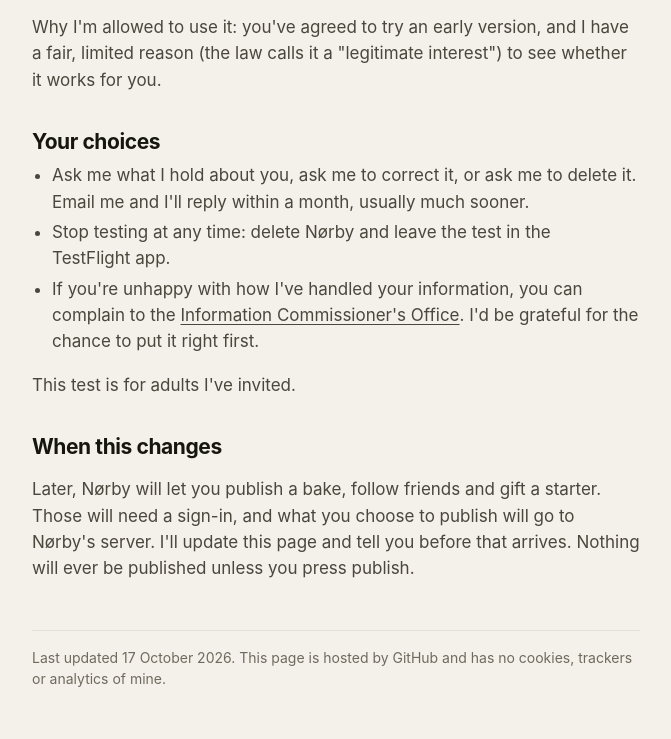
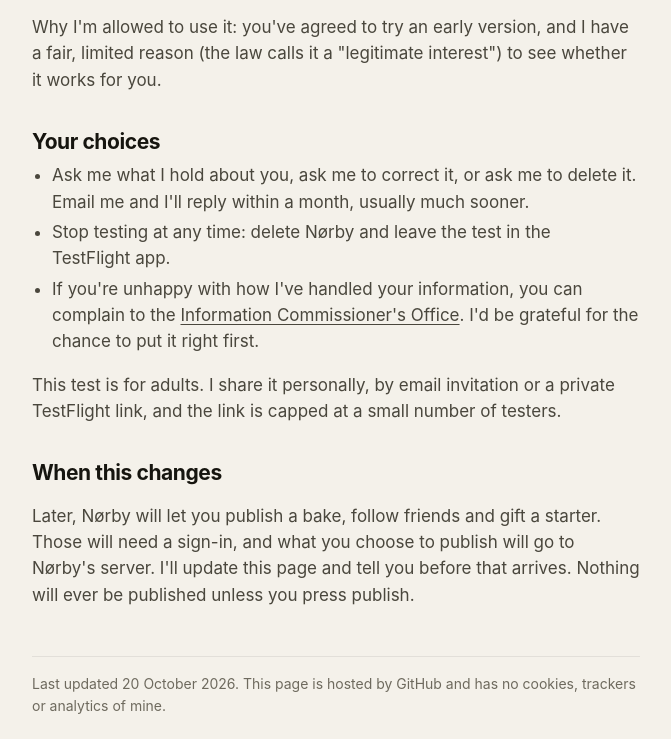
Before and after one commit to torbenandersen1928/norby-privacy, a plain HTML site: page index.html in a window 1280 px wide. Shown: the part 2058-2797 px from the top of the page, without its empty margins (304-975 px from the left). Drawn offline with Linux system fonts and the light colour scheme.

Commit message:
Testers by link or invitation; online only for your own iCloud

```diff
--- a/index.html
+++ b/index.html
@@ -49,7 +49,7 @@
   <h1>Your baking stays yours.</h1>
   <p class="lead">Thank you for testing Nørby. Everything you make in the app stays on your phone, with a copy in your own iCloud. I don't receive any of it.</p>
 
-  <div class="card ready"><p>Nørby has no account and no sign-in, shows no ads, doesn't track you, and doesn't use the internet. Nothing in the app sends anything to me or to anyone else.</p></div>
+  <div class="card ready"><p>Nørby has no account and no sign-in, shows no ads, doesn't track you, and only goes online to keep your own iCloud copy up to date. Nothing in the app sends anything to me or to anyone else.</p></div>
 
   <h2>Who I am</h2>
   <p>Nørby is made by me, Torben Andersen, in the UK. It isn't a company yet. While you're testing, I'm the person responsible for any information about you. The law calls this the "data controller".</p>
@@ -96,12 +96,12 @@
     <li>Stop testing at any time: delete Nørby and leave the test in the TestFlight app.</li>
     <li>If you're unhappy with how I've handled your information, you can complain to the <a href="https://ico.org.uk/make-a-complaint/">Information Commissioner's Office</a>. I'd be grateful for the chance to put it right first.</li>
   </ul>
-  <p>This test is for adults I've invited.</p>
+  <p>This test is for adults. I share it personally, by email invitation or a private TestFlight link, and the link is capped at a small number of testers.</p>
 
   <h2>When this changes</h2>
   <p>Later, Nørby will let you publish a bake, follow friends and gift a starter. Those will need a sign-in, and what you choose to publish will go to Nørby's server. I'll update this page and tell you before that arrives. Nothing will ever be published unless you press publish.</p>
 
-  <footer>Last updated 17 October 2026. This page is hosted by GitHub and has no cookies, trackers or analytics of mine.</footer>
+  <footer>Last updated 20 October 2026. This page is hosted by GitHub and has no cookies, trackers or analytics of mine.</footer>
 </main>
 </body>
 </html>
```
